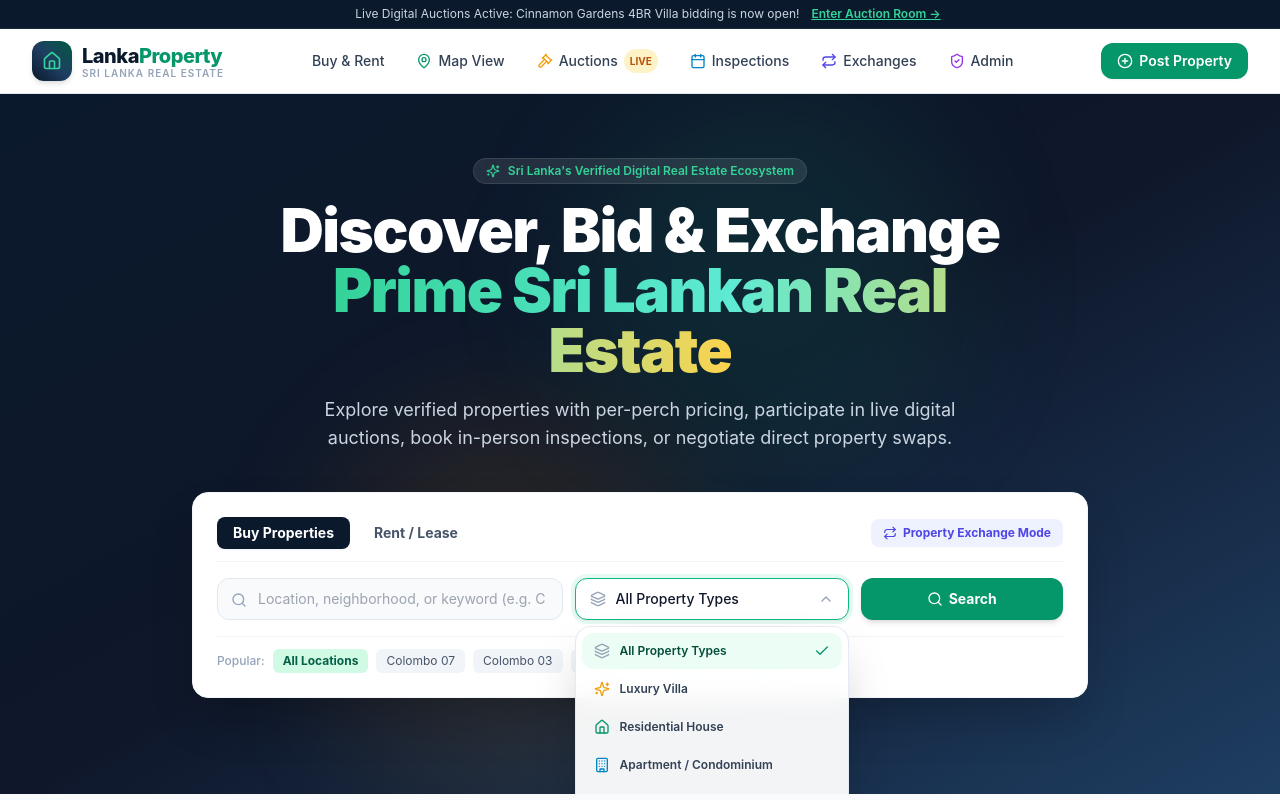
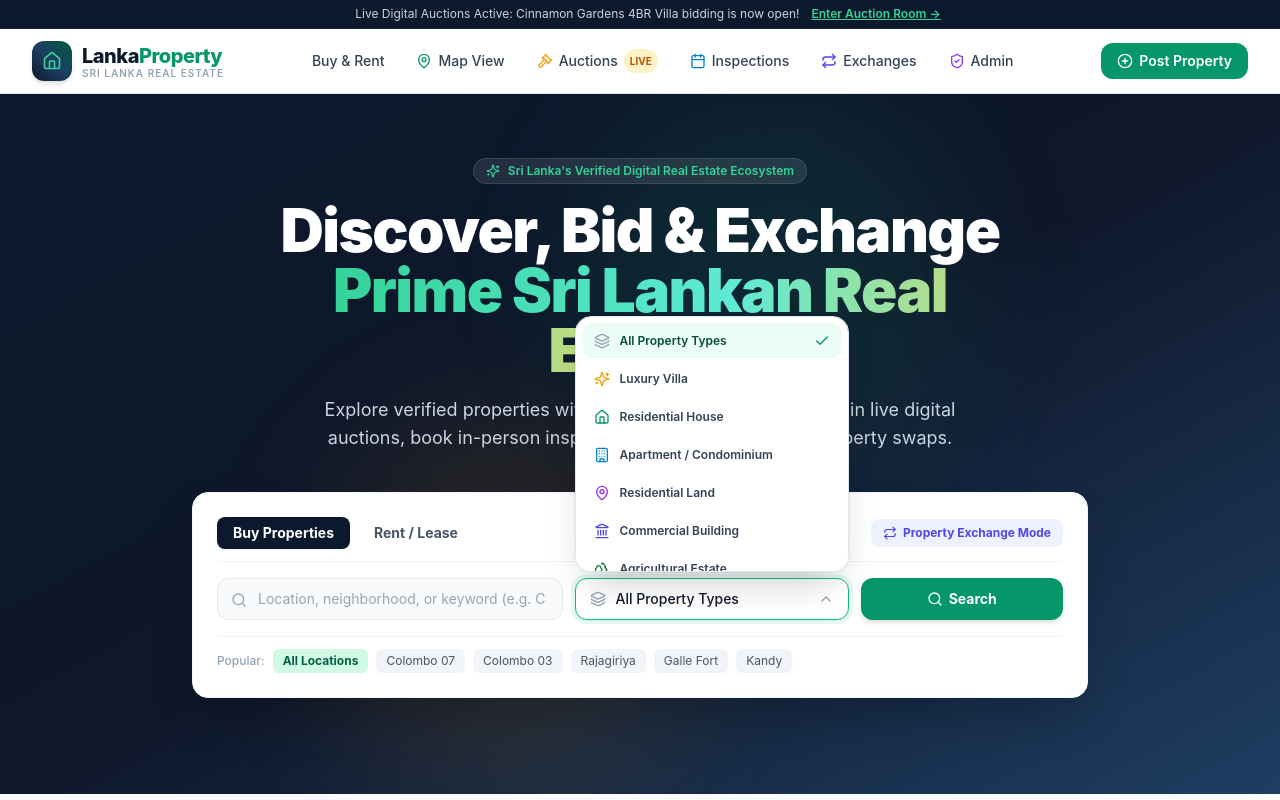
Before and after one commit to KasunShyamal/Lanka-Property, a Next.js app in the folder frontend/: page / in a window 1280 px wide. Both pictures are taken after a click on the button "All Property Types". Shown: the top 800 px of the page. Built offline with nearby package versions, Linux system fonts and the light colour scheme; no server answers.

Commit message:
fix(dropdowns): resolve z-index stacking and clipping issues across the entire platform

```diff
--- a/frontend/src/app/page.tsx
+++ b/frontend/src/app/page.tsx
@@ -101,7 +101,7 @@ export default function HomePage() {
           </div>
 
           {/* Search Box Card */}
-          <div className="bg-white rounded-2xl p-4 sm:p-6 shadow-2xl text-slate-800 border border-slate-100 max-w-4xl mx-auto">
+          <div className="bg-white rounded-2xl p-4 sm:p-6 shadow-2xl text-slate-800 border border-slate-100 max-w-4xl mx-auto relative z-30">
             {/* Purpose Tabs */}
             <div className="flex items-center gap-2 mb-4 border-b border-slate-100 pb-3">
               <button
@@ -136,7 +136,7 @@ export default function HomePage() {
             </div>
 
             {/* Inputs Form */}
-            <form onSubmit={handleSearchSubmit} className="grid grid-cols-1 sm:grid-cols-12 gap-3">
+            <form onSubmit={handleSearchSubmit} className="grid grid-cols-1 sm:grid-cols-12 gap-3 relative z-30">
               <div className="sm:col-span-5 relative">
                 <Search className="w-4 h-4 text-slate-400 absolute left-3.5 top-3.5" />
                 <input
--- a/frontend/src/app/post-property/page.tsx
+++ b/frontend/src/app/post-property/page.tsx
@@ -196,7 +196,7 @@ export default function PostPropertyPage() {
               )}
 
               {/* Title & Purpose */}
-              <div className="grid grid-cols-1 sm:grid-cols-12 gap-4">
+              <div className="grid grid-cols-1 sm:grid-cols-12 gap-4 relative z-50">
                 <div className="sm:col-span-8">
                   <label className="block text-xs font-bold text-slate-700 uppercase mb-1">
                     Property Title *
@@ -222,7 +222,7 @@ export default function PostPropertyPage() {
               </div>
 
               {/* Type & Price */}
-              <div className="grid grid-cols-1 sm:grid-cols-12 gap-4">
+              <div className="grid grid-cols-1 sm:grid-cols-12 gap-4 relative z-40">
                 <div className="sm:col-span-6">
                   <CustomSelect
                     label="Property Category"
@@ -300,7 +300,7 @@ export default function PostPropertyPage() {
               </div>
 
               {/* Location details */}
-              <div className="grid grid-cols-1 sm:grid-cols-3 gap-4">
+              <div className="grid grid-cols-1 sm:grid-cols-3 gap-4 relative z-30">
                 <div>
                   <label className="block text-xs font-bold text-slate-700 uppercase mb-1">
                     Street Address *
@@ -340,7 +340,7 @@ export default function PostPropertyPage() {
               </div>
 
               {/* Interactive Location & GPS Coordinate Map Picker */}
-              <div className="p-4 sm:p-5 bg-slate-50/80 rounded-2xl border border-slate-200">
+              <div className="p-4 sm:p-5 bg-slate-50/80 rounded-2xl border border-slate-200 relative z-10 isolate">
                 <LocationPickerMap
                   latitude={formData.latitude}
                   longitude={formData.longitude}
--- a/frontend/src/components/LocationPickerMap.tsx
+++ b/frontend/src/components/LocationPickerMap.tsx
@@ -163,8 +163,8 @@ export default function LocationPickerMap({
         ))}
       </div>
 
-      {/* Map Container */}
-      <div className="relative rounded-2xl overflow-hidden border-2 border-slate-200 shadow-inner h-64 sm:h-72 bg-slate-100">
+      {/* Map Container (Isolated Stacking Context so Leaflet cannot bleed over dropdowns) */}
+      <div className="relative isolate z-0 rounded-2xl overflow-hidden border-2 border-slate-200 shadow-inner h-64 sm:h-72 bg-slate-100">
         <div ref={mapContainerRef} className="w-full h-full" />
       </div>
 
--- a/frontend/src/components/ui/CustomSelect.tsx
+++ b/frontend/src/components/ui/CustomSelect.tsx
@@ -33,6 +33,7 @@ export default function CustomSelect({
   disabled = false,
 }: CustomSelectProps) {
   const [isOpen, setIsOpen] = useState(false);
+  const [openUpward, setOpenUpward] = useState(false);
   const containerRef = useRef<HTMLDivElement>(null);
 
   const selectedOption = options.find((opt) => opt.value === value);
@@ -66,13 +67,30 @@ export default function CustomSelect({
     return () => window.removeEventListener('keydown', handleKeyDown);
   }, [isOpen]);
 
+  // Calculate if dropdown should open upward or downward based on viewport clearance
+  useEffect(() => {
+    if (isOpen && containerRef.current) {
+      const rect = containerRef.current.getBoundingClientRect();
+      const spaceBelow = window.innerHeight - rect.bottom;
+      // If less than 240px space below and more space above, open upwards
+      if (spaceBelow < 240 && rect.top > 240) {
+        setOpenUpward(true);
+      } else {
+        setOpenUpward(false);
+      }
+    }
+  }, [isOpen]);
+
   const handleSelect = (val: string) => {
     onChange(val);
     setIsOpen(false);
   };
 
   return (
-    <div className={`relative ${className}`} ref={containerRef}>
+    <div
+      className={`relative ${isOpen ? 'z-[9999]' : 'z-20'} ${className}`}
+      ref={containerRef}
+    >
       {label && (
         <label className="block text-xs font-bold text-slate-700 uppercase tracking-wider mb-1.5">
           {label}
@@ -118,11 +136,14 @@ export default function CustomSelect({
         />
       </button>
 
-      {/* Floating Dropdown Menu */}
+      {/* Floating Dropdown Menu (Solid Background, Highest Z-Index) */}
       {isOpen && (
         <div
           role="listbox"
-          className="absolute z-50 left-0 right-0 mt-1.5 max-h-64 overflow-y-auto bg-white/95 backdrop-blur-md rounded-2xl border border-slate-200/90 shadow-2xl p-1.5 divide-y divide-slate-100 animate-in fade-in-0 zoom-in-95 duration-150"
+          className={`absolute z-[99999] left-0 right-0 ${
+            openUpward ? 'bottom-full mb-1.5' : 'top-full mt-1.5'
+          } max-h-64 overflow-y-auto bg-white rounded-2xl border border-slate-200 shadow-2xl p-1.5 divide-y divide-slate-100 animate-in fade-in-0 zoom-in-95 duration-150`}
+          style={{ boxShadow: '0 20px 40px -15px rgba(0,0,0,0.25), 0 0 0 1px rgba(0,0,0,0.05)' }}
         >
           <div className="space-y-0.5">
             {options.map((option) => {
```
